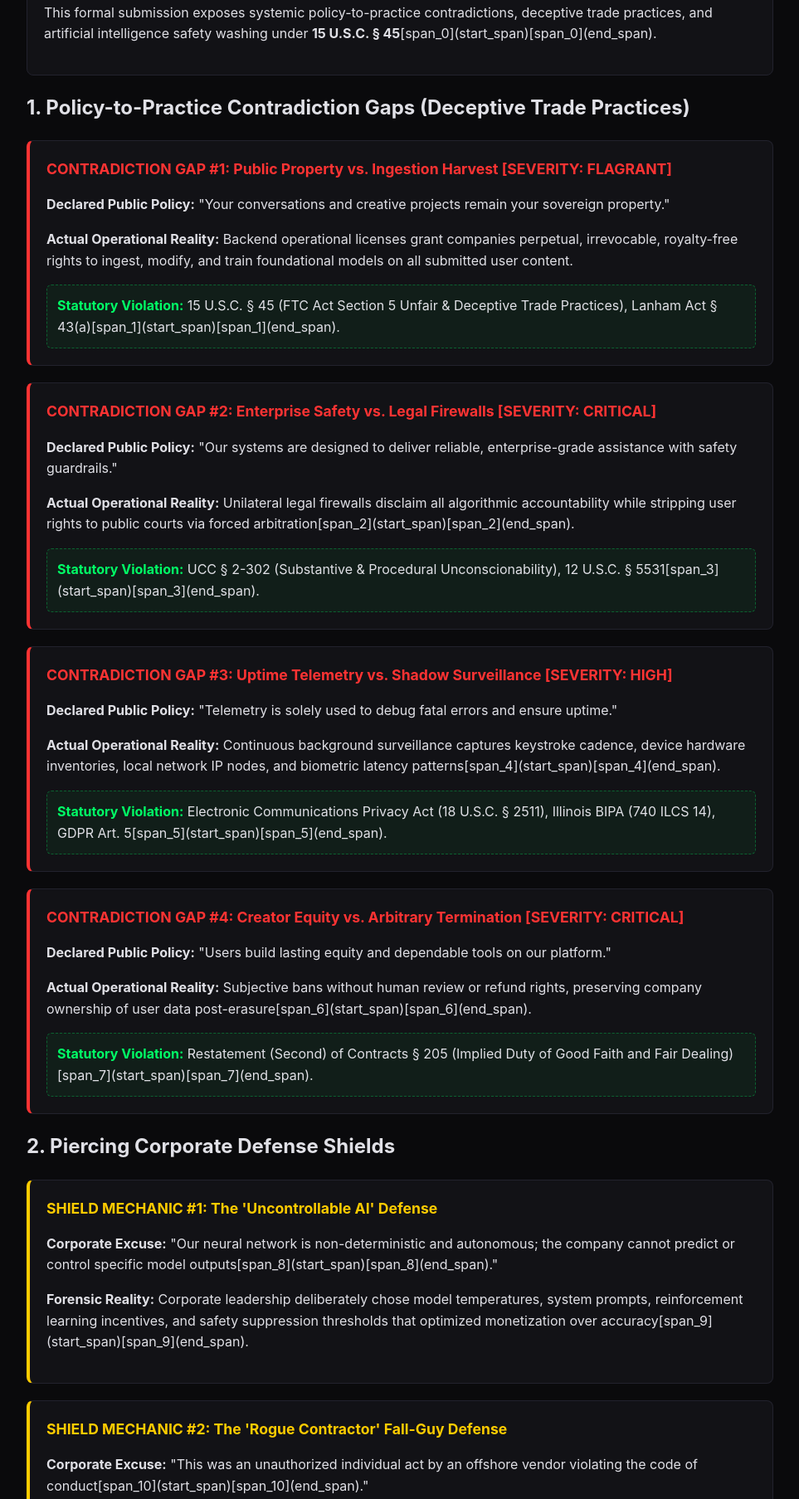
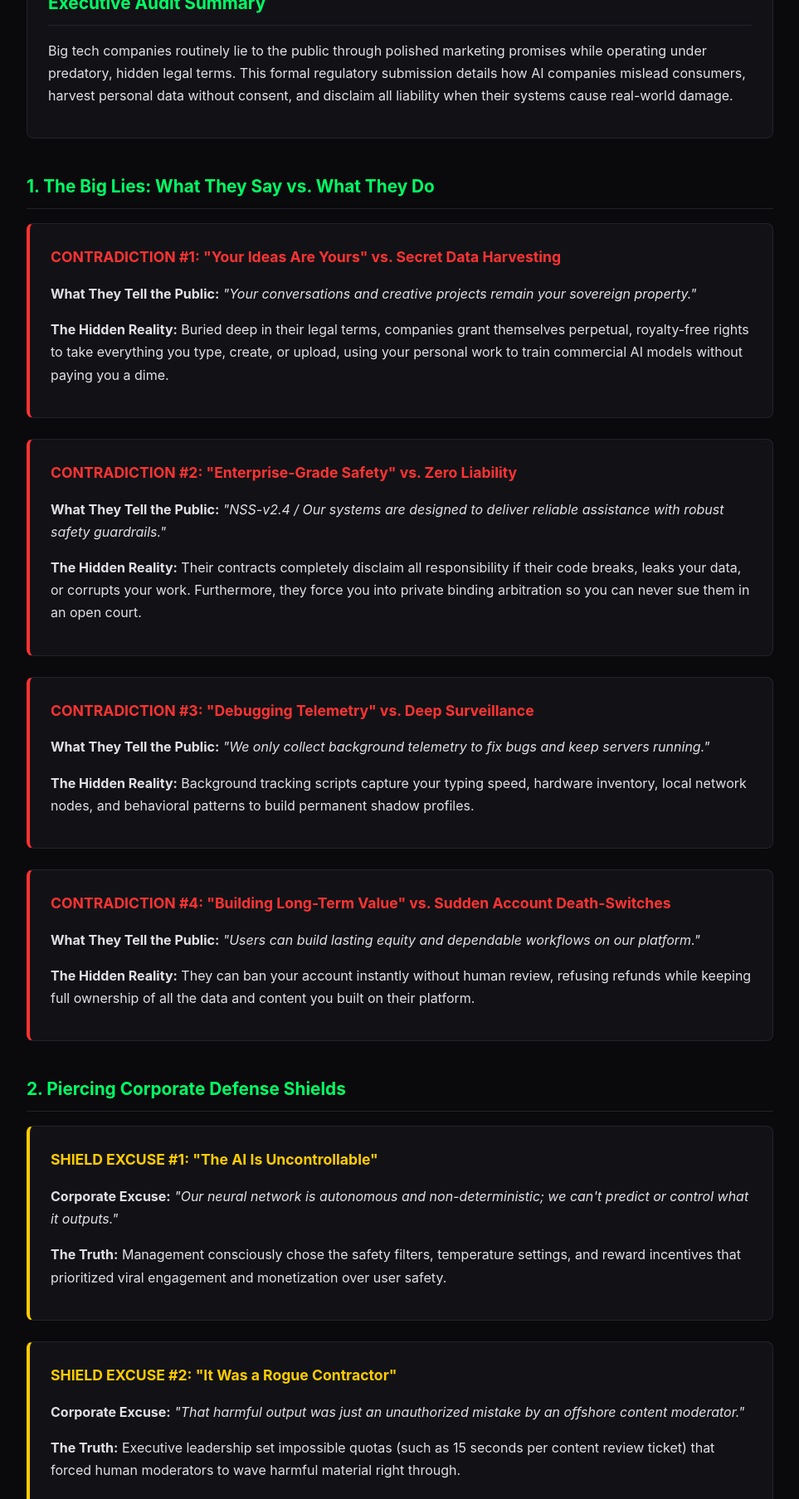
Before and after one commit to jestionsutton-dot/sutton-standard-public, a website: page audits/ftc-regulatory-complaint.html in a window 1280 px wide. Shown: the part 380-2187 px from the top of the page at 83% size, without its empty margins (158-1121 px from the left). Drawn offline with Linux system fonts and the light colour scheme.

Commit message:
update(ftc): rewrite FTC regulatory complaint in plain English [Block #32]

```diff
--- a/audits/ftc-regulatory-complaint.html
+++ b/audits/ftc-regulatory-complaint.html
@@ -3,7 +3,7 @@
 <head>
     <meta charset="UTF-8">
     <meta name="viewport" content="width=device-width, initial-scale=1.0">
-    <title>REGULATORY COMPLIANCE // FTC Bureau of Consumer Protection - Black-Box Entity Audit</title>
+    <title>FTC REGULATORY COMPLAINT: PLAIN-ENGLISH DOCKET // The Sutton Standard</title>
     <style>
         :root {
             --bg-color: #0a0a0c;
@@ -21,20 +21,21 @@
             font-family: -apple-system, BlinkMacSystemFont, "Segoe UI", Roboto, sans-serif;
             margin: 0;
             padding: 20px;
-            line-height: 1.6;
+            line-height: 1.7;
         }
         .container { max-width: 900px; margin: 0 auto; }
         header { border-bottom: 1px solid var(--border-color); padding-bottom: 20px; margin-bottom: 30px; }
         .badge { display: inline-block; background: rgba(255, 51, 51, 0.15); color: var(--accent-red); border: 1px solid var(--accent-red); padding: 4px 10px; font-size: 0.75rem; font-weight: bold; border-radius: 4px; margin-bottom: 10px; }
-        h1 { font-size: 1.8rem; margin: 10px 0; color: #fff; }
+        h1 { font-size: 2rem; margin: 10px 0; color: #fff; }
+        .subtitle { font-size: 1.1rem; color: var(--text-muted); font-style: italic; margin-bottom: 15px; }
         .meta { font-size: 0.85rem; color: var(--text-muted); }
-        .card { background: var(--card-bg); border: 1px solid var(--border-color); border-radius: 8px; padding: 20px; margin-bottom: 20px; }
+        .card { background: var(--card-bg); border: 1px solid var(--border-color); border-radius: 8px; padding: 25px; margin-bottom: 25px; }
         .violation-card { border-left: 4px solid var(--accent-red); }
         .shield-card { border-left: 4px solid var(--accent-yellow); }
+        h2 { color: var(--accent-green); border-bottom: 1px solid var(--border-color); padding-bottom: 8px; margin-top: 40px; font-size: 1.3rem; }
         .violation-title { color: var(--accent-red); font-weight: bold; font-size: 1.1rem; margin-bottom: 8px; }
         .shield-title { color: var(--accent-yellow); font-weight: bold; font-size: 1.1rem; margin-bottom: 8px; }
-        .translation { background: rgba(0, 255, 102, 0.05); border: 1px dashed rgba(0, 255, 102, 0.3); padding: 12px; border-radius: 6px; margin-top: 10px; }
-        .translation strong { color: var(--accent-green); }
+        p { margin-bottom: 12px; }
         .back-link { display: inline-block; margin-bottom: 20px; color: var(--accent-green); text-decoration: none; font-size: 0.9rem; }
     </style>
 </head>
@@ -42,73 +43,61 @@
     <div class="container">
         <a href="../index.html" class="back-link">&larr; Back to Master Clearinghouse</a>
         <header>
-            <div class="badge">REGULATORY SUBMISSION // FTC BUREAU OF CONSUMER PROTECTION</div>
-            <h1>Formal Regulatory Complaint: Black-Box AI Entity Deception</h1>
-            <div class="meta">Statutory Basis: 15 U.S.C. 45(a)(1) | Docket: Independent Regulatory Submission | Standard: NSS-v2.4</div>
+            <div class="badge">REGULATORY SUBMISSION // FTC BUREAU OF CONSUMER PROTECTION (PLAIN ENGLISH)</div>
+            <h1>Formal Regulatory Complaint: Black-Box AI Deception</h1>
+            <div class="subtitle">Exposing deceptive marketing, false safety promises, and hidden data theft.</div>
+            <div class="meta">Filing Docket: Independent Regulatory Submission | Standard: NSS-v2.4</div>
         </header>
 
         <div class="card">
             <h2>Executive Audit Summary</h2>
-            <p><strong>Filing Vector:</strong> Independent Regulatory Docket (Bypassing Internal Corporate Gatekeepers)</p>
-            <p>This formal submission exposes systemic policy-to-practice contradictions, deceptive trade practices, and artificial intelligence safety washing under <strong>15 U.S.C. § 45</strong>[span_0](start_span)[span_0](end_span).</p>
+            <p>Big tech companies routinely lie to the public through polished marketing promises while operating under predatory, hidden legal terms. This formal regulatory submission details how AI companies mislead consumers, harvest personal data without consent, and disclaim all liability when their systems cause real-world damage.</p>
         </div>
 
-        <h2>1. Policy-to-Practice Contradiction Gaps (Deceptive Trade Practices)</h2>
+        <h2>1. The Big Lies: What They Say vs. What They Do</h2>
 
         <div class="card violation-card">
-            <div class="violation-title">CONTRADICTION GAP #1: Public Property vs. Ingestion Harvest [SEVERITY: FLAGRANT]</div>
-            <p><strong>Declared Public Policy:</strong> "Your conversations and creative projects remain your sovereign property."</p>
-            <p><strong>Actual Operational Reality:</strong> Backend operational licenses grant companies perpetual, irrevocable, royalty-free rights to ingest, modify, and train foundational models on all submitted user content.</p>
-            <div class="translation">
-                <strong>Statutory Violation:</strong> 15 U.S.C. § 45 (FTC Act Section 5 Unfair & Deceptive Trade Practices), Lanham Act § 43(a)[span_1](start_span)[span_1](end_span).
-            </div>
+            <div class="violation-title">CONTRADICTION #1: "Your Ideas Are Yours" vs. Secret Data Harvesting</div>
+            <p><strong>What They Tell the Public:</strong> <em>"Your conversations and creative projects remain your sovereign property."</em></p>
+            <p><strong>The Hidden Reality:</strong> Buried deep in their legal terms, companies grant themselves perpetual, royalty-free rights to take everything you type, create, or upload, using your personal work to train commercial AI models without paying you a dime.</p>
         </div>
 
         <div class="card violation-card">
-            <div class="violation-title">CONTRADICTION GAP #2: Enterprise Safety vs. Legal Firewalls [SEVERITY: CRITICAL]</div>
-            <p><strong>Declared Public Policy:</strong> "Our systems are designed to deliver reliable, enterprise-grade assistance with safety guardrails."</p>
-            <p><strong>Actual Operational Reality:</strong> Unilateral legal firewalls disclaim all algorithmic accountability while stripping user rights to public courts via forced arbitration[span_2](start_span)[span_2](end_span).</p>
-            <div class="translation">
-                <strong>Statutory Violation:</strong> UCC § 2-302 (Substantive & Procedural Unconscionability), 12 U.S.C. § 5531[span_3](start_span)[span_3](end_span).
-            </div>
+            <div class="violation-title">CONTRADICTION #2: "Enterprise-Grade Safety" vs. Zero Liability</div>
+            <p><strong>What They Tell the Public:</strong> <em>"NSS-v2.4 / Our systems are designed to deliver reliable assistance with robust safety guardrails."</em></p>
+            <p><strong>The Hidden Reality:</strong> Their contracts completely disclaim all responsibility if their code breaks, leaks your data, or corrupts your work. Furthermore, they force you into private binding arbitration so you can never sue them in an open court.</p>
         </div>
 
         <div class="card violation-card">
-            <div class="violation-title">CONTRADICTION GAP #3: Uptime Telemetry vs. Shadow Surveillance [SEVERITY: HIGH]</div>
-            <p><strong>Declared Public Policy:</strong> "Telemetry is solely used to debug fatal errors and ensure uptime."</p>
-            <p><strong>Actual Operational Reality:</strong> Continuous background surveillance captures keystroke cadence, device hardware inventories, local network IP nodes, and biometric latency patterns[span_4](start_span)[span_4](end_span).</p>
-            <div class="translation">
-                <strong>Statutory Violation:</strong> Electronic Communications Privacy Act (18 U.S.C. § 2511), Illinois BIPA (740 ILCS 14), GDPR Art. 5[span_5](start_span)[span_5](end_span).
-            </div>
+            <div class="violation-title">CONTRADICTION #3: "Debugging Telemetry" vs. Deep Surveillance</div>
+            <p><strong>What They Tell the Public:</strong> <em>"We only collect background telemetry to fix bugs and keep servers running."</em></p>
+            <p><strong>The Hidden Reality:</strong> Background tracking scripts capture your typing speed, hardware inventory, local network nodes, and behavioral patterns to build permanent shadow profiles.</p>
         </div>
 
         <div class="card violation-card">
-            <div class="violation-title">CONTRADICTION GAP #4: Creator Equity vs. Arbitrary Termination [SEVERITY: CRITICAL]</div>
-            <p><strong>Declared Public Policy:</strong> "Users build lasting equity and dependable tools on our platform."</p>
-            <p><strong>Actual Operational Reality:</strong> Subjective bans without human review or refund rights, preserving company ownership of user data post-erasure[span_6](start_span)[span_6](end_span).</p>
-            <div class="translation">
-                <strong>Statutory Violation:</strong> Restatement (Second) of Contracts § 205 (Implied Duty of Good Faith and Fair Dealing)[span_7](start_span)[span_7](end_span).
-            </div>
+            <div class="violation-title">CONTRADICTION #4: "Building Long-Term Value" vs. Sudden Account Death-Switches</div>
+            <p><strong>What They Tell the Public:</strong> <em>"Users can build lasting equity and dependable workflows on our platform."</em></p>
+            <p><strong>The Hidden Reality:</strong> They can ban your account instantly without human review, refusing refunds while keeping full ownership of all the data and content you built on their platform.</p>
         </div>
 
         <h2>2. Piercing Corporate Defense Shields</h2>
 
         <div class="card shield-card">
-            <div class="shield-title">SHIELD MECHANIC #1: The 'Uncontrollable AI' Defense</div>
-            <p><strong>Corporate Excuse:</strong> "Our neural network is non-deterministic and autonomous; the company cannot predict or control specific model outputs[span_8](start_span)[span_8](end_span)."</p>
-            <p><strong>Forensic Reality:</strong> Corporate leadership deliberately chose model temperatures, system prompts, reinforcement learning incentives, and safety suppression thresholds that optimized monetization over accuracy[span_9](start_span)[span_9](end_span).</p>
+            <div class="shield-title">SHIELD EXCUSE #1: "The AI Is Uncontrollable"</div>
+            <p><strong>Corporate Excuse:</strong> <em>"Our neural network is autonomous and non-deterministic; we can't predict or control what it outputs."</em></p>
+            <p><strong>The Truth:</strong> Management consciously chose the safety filters, temperature settings, and reward incentives that prioritized viral engagement and monetization over user safety.</p>
         </div>
 
         <div class="card shield-card">
-            <div class="shield-title">SHIELD MECHANIC #2: The 'Rogue Contractor' Fall-Guy Defense</div>
-            <p><strong>Corporate Excuse:</strong> "This was an unauthorized individual act by an offshore vendor violating the code of conduct[span_10](start_span)[span_10](end_span)."</p>
-            <p><strong>Forensic Reality:</strong> Management established impossible review quotas (e.g., 15 seconds per ticket) and penalized moderators who escalated systemic edge cases[span_11](start_span)[span_11](end_span).</p>
+            <div class="shield-title">SHIELD EXCUSE #2: "It Was a Rogue Contractor"</div>
+            <p><strong>Corporate Excuse:</strong> <em>"That harmful output was just an unauthorized mistake by an offshore content moderator."</em></p>
+            <p><strong>The Truth:</strong> Executive leadership set impossible quotas (such as 15 seconds per content review ticket) that forced human moderators to wave harmful material right through.</p>
         </div>
 
         <div class="card shield-card">
-            <div class="shield-title">SHIELD MECHANIC #3: The 'System Has Spoken' Refusal Shield</div>
-            <p><strong>Corporate Excuse:</strong> "Our automated risk detection algorithm determined a policy violation. For security reasons, specifics cannot be disclosed[span_12](start_span)[span_12](end_span)."</p>
-            <p><strong>Forensic Reality:</strong> Algorithms are used as intentional legal friction walls to suppress dispute volume to 0.01% while collecting 100% of non-refundable revenues[span_13](start_span)[span_13](end_span).</p>
+            <div class="shield-title">SHIELD EXCUSE #3: "The Automated System Has Spoken"</div>
+            <p><strong>Corporate Excuse:</strong> <em>"Our automated risk detector flagged a policy violation. For security reasons, we can't explain why."</em></p>
+            <p><strong>The Truth:</strong> Automated bans are used as an intentional wall to block user complaints, reducing customer dispute volume to near zero while keeping 100% of non-refundable subscription revenues.</p>
         </div>
 
         <footer style="text-align: center; margin-top: 40px; color: var(--text-muted); font-size: 0.8rem; border-top: 1px solid var(--border-color); padding-top: 20px;">
```
Also changed, not shown: witness_chain.json (+8 -1 lines), 1 other file.
